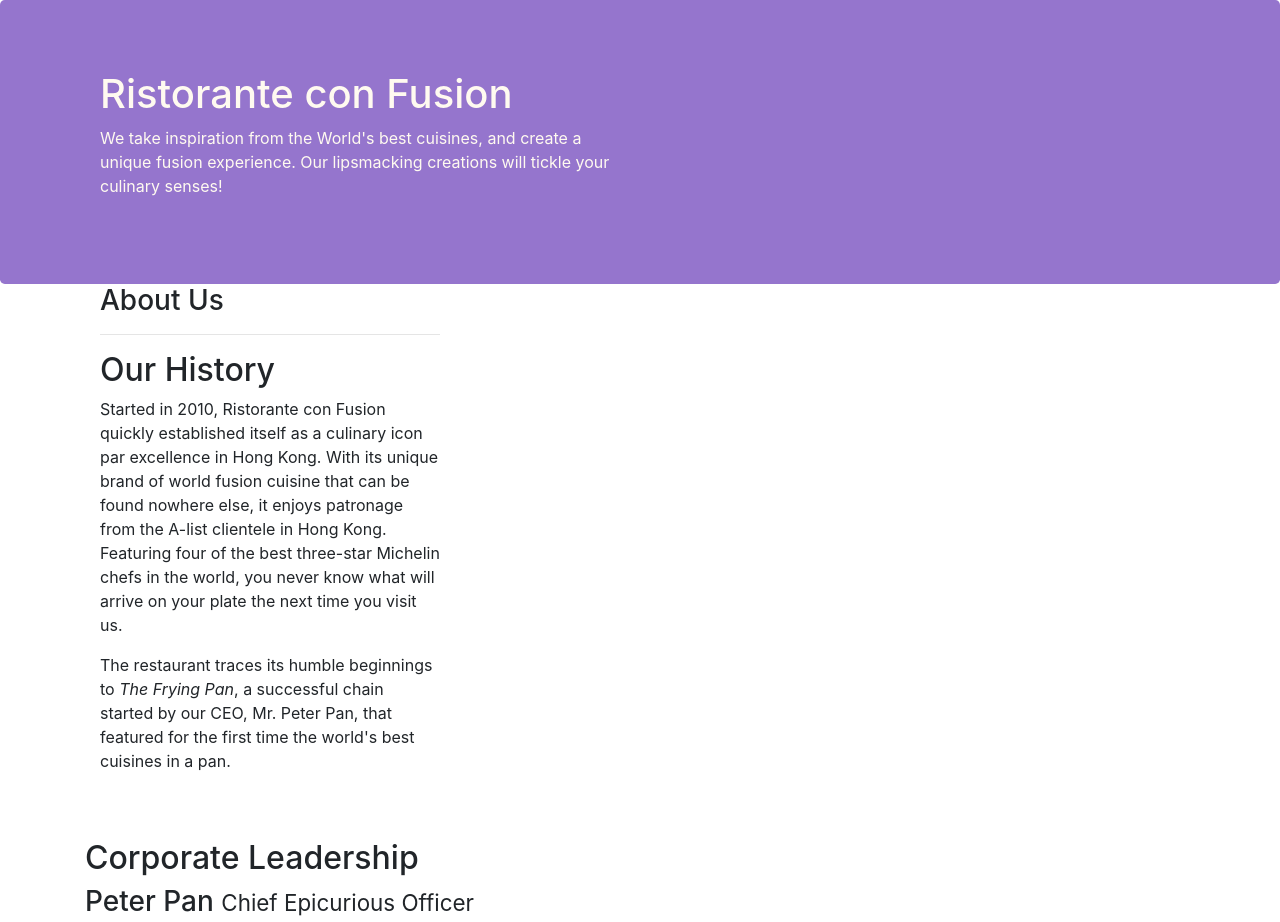
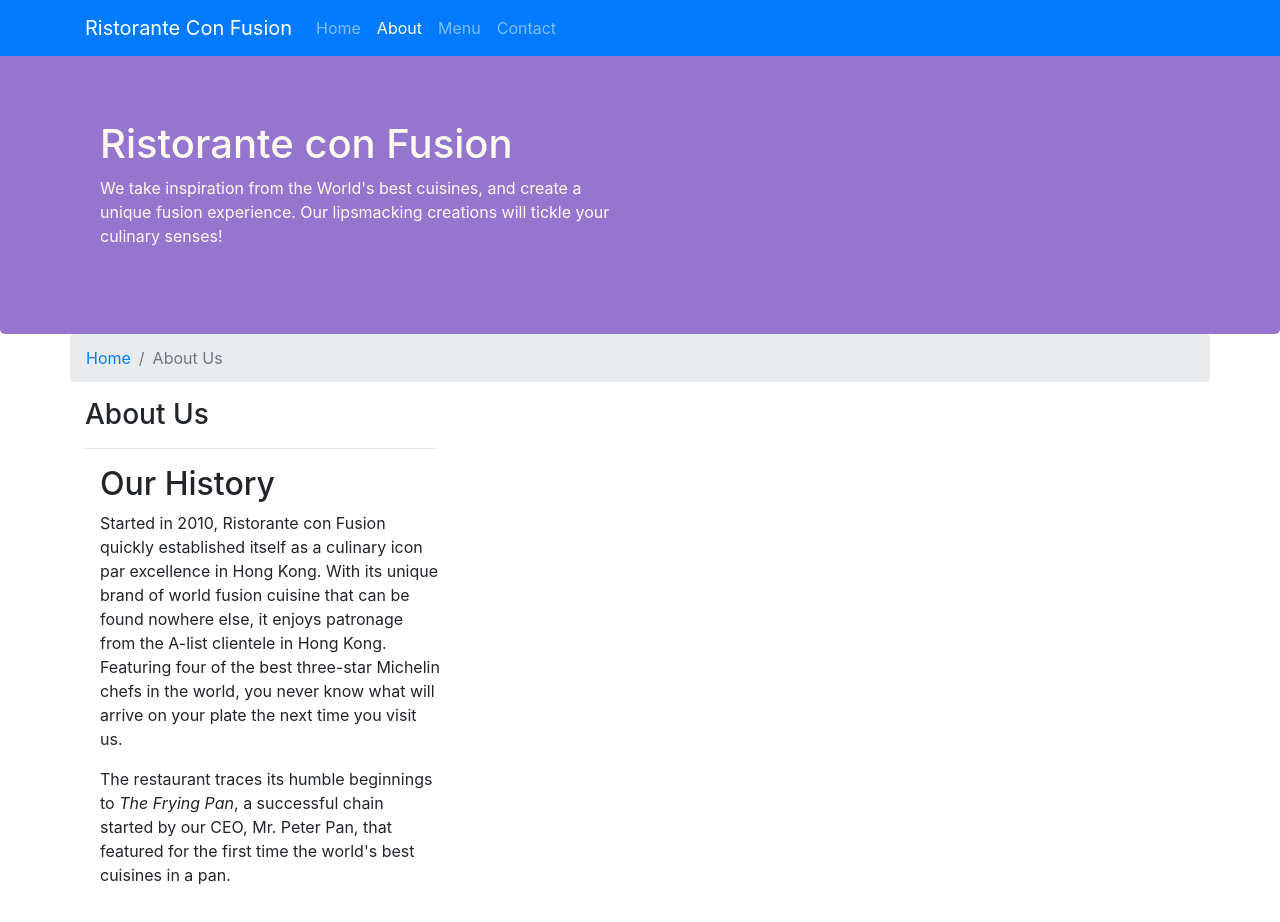
Before and after one commit to Lokesh773/Online_Food_Ordering_Front-end, a website: page aboutus.html in a window 1280 px wide. Shown: the top 922 px of the page. Drawn offline with nearby package versions, Linux system fonts and the light colour scheme.

Commit message:
navbar and breadcrumbs

```diff
--- a/aboutus.html
+++ b/aboutus.html
@@ -16,7 +16,22 @@
 </head>
 
 <body>
-
+    <nav class="navbar navbar-dark navbar-expand-sm bg-primary fixed-top">
+        <div class="container">
+            <button class="navbar-toggler" type="button" data-toggle="collapse" data-target="#Navbar">
+                <span class="navbar-toggler-icon"></span>
+            </button>
+           <a class="navbar-brand" href="index.html">Ristorante Con Fusion</a>
+            <div class="collapse navbar-collapse" id="Navbar">
+                <ul class="navbar-nav mr-auto">
+                    <li class="nav-item "><a class="nav-link" href="index.html">Home</a></li>
+                    <li class="nav-item active"><a class="nav-link" href="#">About</a></li>
+                    <li class="nav-item"><a class="nav-link" href="#">Menu</a></li>
+                    <li class="nav-item"><a class="nav-link" href="#">Contact</a></li>
+                </ul>
+            </div>
+        </div>
+    </nav>
     <header class="jumbotron">
         <div class="container">
             <div class="row row-header">
@@ -32,9 +47,15 @@
 
     <div>
         <div class="container">
-            <div class="col-12 col-sm-4">
-               <h3>About Us</h3>
-               <hr>
+            <div class="row">
+                    <ol class="col-12 breadcrumb">
+                        <li class="breadcrumb-item"><a href="./index.html">Home</a></li>
+                        <li class="breadcrumb-item active">About Us</li>
+                    </ol>
+                <div class="col-12 col-sm-4">
+                <h3>About Us</h3>
+                <hr>
+                </div>
             </div>
         </div>
 
--- a/css/styles.css
+++ b/css/styles.css
@@ -26,3 +26,11 @@
     margin: 0px;
     colr: #0f0f0f
 }
+body{
+    padding:50px 0px 0px 0px;
+    z-index:0;
+}
+
+.navbar-dark {
+     background-color: #512DA8;
+}
```
Also changed, not shown: index.html (+16 -1 lines).
